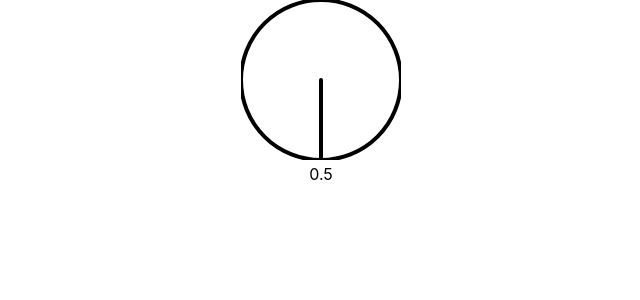
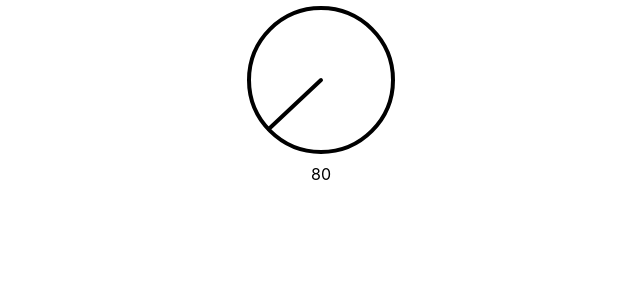
Before and after one commit to TimSusa/react-canvas-rotary-knob, a React (Create React App) app: page / in a window 1280 px wide. Shown: the top 300 px of the page, without its empty margins (319-959 px from the left). Built offline with nearby package versions, Linux system fonts and the light colour scheme.

Commit message:
feat: introduce max

```diff
--- a/src/App.js
+++ b/src/App.js
@@ -1,10 +1,10 @@
 import './App.css';
-import Slider from './Slider'
+import RotaryKnob from './RotaryKnob'
 
 function App() {
   return (
     <div className="App">
-      <Slider></Slider>
+      <RotaryKnob></RotaryKnob>
     </div>
   );
 }
--- a/src/Slider.js
+++ b/src/RotaryKnob.js
@@ -1,10 +1,9 @@
 import React, { useEffect, useRef, useState } from "react";
 
-function Slider({ width = 160, height = 160, value = 0.5 }) {
-  //const $window = window || {};
+function RotaryKnob ({ width = 160, height = 160, value = 80, max = 127 }) {
+  const caretWidth = width / 40;
   const canvasRef = useRef(null);
-  let context = useRef(null);
-  let animationFrameId = useRef(null);
+  const context = useRef(null);
   const [val, setVal] = useState(value);
   const isDragging = useRef(false);
   const verticalDiff = useRef(0);
@@ -17,6 +16,7 @@ function Slider({ width = 160, height = 160, value = 0.5 }) {
     var radius = canvas.height / 2;
     context.current.translate(radius, radius);
     lastOffset.current = valToY(val)
+
     draw(valToY(val));
   }, []);
 
@@ -31,22 +31,22 @@ function Slider({ width = 160, height = 160, value = 0.5 }) {
         onPointerUp={handleCancel}
         ref={canvasRef}
       />
-      <div>{val.toString()}</div>
+      <div>{val.toString().slice(0, 5)}</div>
     </div>
   );
 
   function yToVal(y) {
-    const val = y / canvasRef.current.height;
-    //const tmpVal = val < 0 ? 0 : val > 1 ? 1 : val;
-    const ttval = isNaN(val) ? value : val;
-    console.log('yToVal ', val, y, ttval)
+    const tH = canvasRef.current.height
+    const val = y / tH;
+    const ttH = 1
+    const tmpVal = val < 0 ? 0 : val > ttH ? ttH : val;
+    const ttval = isNaN(tmpVal) ? value : tmpVal;
     return ttval;
   }
 
 
   function valToY(val) {
-    const tmpVal = canvasRef.current.height * val
-    //console.log('valToY ', val, tmpVal)
+    const tmpVal = canvasRef.current.height * val / max
     return tmpVal
   }
 
@@ -54,20 +54,12 @@ function Slider({ width = 160, height = 160, value = 0.5 }) {
     const ctx = context.current;
     if (!ctx.canvas) return;
     const val = yToVal(vDiff);
-    setVal(val);
-    drawHand(ctx, -val * Math.PI*2 );
+    setVal(val * max);
+    drawCaret(ctx, -val * Math.PI * 2);
   }
 
   function handleDown(ev) {
-    console.log('handle down ', ev.nativeEvent.offsetY)
-    //animationFrameId.current = $window.requestAnimationFrame(draw);
-
     canvasRef.current.setPointerCapture(ev.pointerId);
-    // if (isDragging.current === false) {
-    //   verticalDiff.current = ev.nativeEvent.offsetY ;
-    // }
-
-
     verticalDiff.current = ev.nativeEvent.offsetY;
     isDragging.current = true;
   }
@@ -75,37 +67,34 @@ function Slider({ width = 160, height = 160, value = 0.5 }) {
   function handleMove(e) {
     if (isDragging.current === true) {
       const tV = -e.nativeEvent.offsetY + verticalDiff.current + lastOffset.current
-      console.log('last offset ', tV, lastOffset.current)
-
       draw(tV);
     }
   }
 
   function handleCancel(ev) {
     canvasRef.current.releasePointerCapture(ev.pointerId);
-    //$window.cancelAnimationFrame(animationFrameId.current);
     lastOffset.current = valToY(val)
     isDragging.current = false;
   }
 
-  function drawHand(ctx, pos) {
+  function drawCaret(ctx, pos) {
     ctx.clearRect(
       -canvasRef.current.width / 2,
       -canvasRef.current.height / 2,
       width,
       height,
     );
-    console.log('rot ', pos)
     ctx.beginPath();
-    ctx.lineWidth = 4;
+    ctx.lineWidth = caretWidth;
     ctx.lineCap = "round";
-    ctx.arc(0, 0, canvasRef.current.width / 2, 0, Math.PI * 2, true);
+    ctx.arc(0, 0, canvasRef.current.width / 2 - 2 * caretWidth, 0, Math.PI * 2, true);
     ctx.moveTo(0, 0);
     ctx.rotate(-pos);
-    ctx.lineTo(0, -height / 2);
+    ctx.lineTo(0, -canvasRef.current.width / 2 + 2 * caretWidth);
     ctx.stroke();
     ctx.rotate(pos);
   }
 }
 
-export default Slider;
+export default RotaryKnob
+  ;
```
